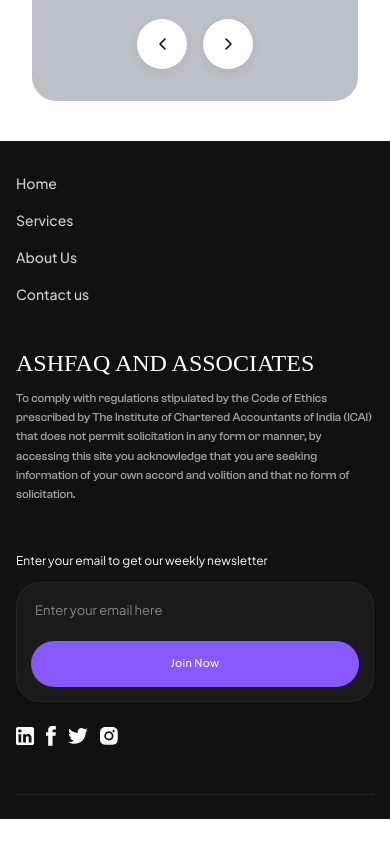
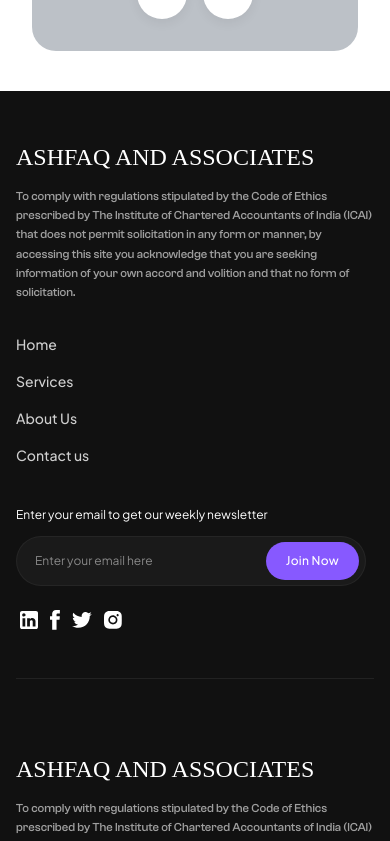
Before and after one commit to hameed786786/ashfaq_auditing, a Next.js app: page / in a window 390 px wide. Shown: the part 6160-7001 px from the top of the page. Before the commit the page ends 6979 px from the top, so only its background shows below. Built offline with nearby package versions, Linux system fonts and the light colour scheme.

Commit message:
mobile responsive

```diff
--- a/app/page.tsx
+++ b/app/page.tsx
@@ -18,6 +18,7 @@
       <ContactSection />
       <TestimonialSection />
       <Footer />
+      <Footer />
     </main>
   );
 }
--- a/components/section/footer-section.tsx
+++ b/components/section/footer-section.tsx
@@ -8,10 +8,33 @@
     <footer className="w-full bg-[#111111] text-white pt-8 md:pt-12 lg:pt-16 pb-6 md:pb-7 lg:pb-8 px-4 sm:px-4 md:px-5 lg:px-[100px] overflow-hidden">
       <div className="max-w-[1440px] mx-auto">
 
-        {/* Top Navigation Row */}
+        {/* Main Outer Flex Container for Mobile Layout Reordering */}
+        <div className="flex flex-col md:block">
+
+          {/* Company Info Block: Jumps to absolute top (order-1) on mobile view */}
+          <div className="order-1 md:hidden w-full mt-4 mb-8">
+            <h2
+              className="text-[24px] sm:text-[28px] font-medium mb-3"
+              style={{ fontFamily: "Times New Roman, serif" }}
+            >
+              ASHFAQ AND ASSOCIATES
+            </h2>
+            <p
+              className="text-[#FFFFFF99] text-[12px] sm:text-[14px] leading-[160%] font-medium"
+              style={{ fontFamily: "var(--font-clash-grotesk-medium), sans-serif" }}
+            >
+              To comply with regulations stipulated by the Code of Ethics prescribed
+              by The Institute of Chartered Accountants of India (ICAI) that does not
+              permit solicitation in any form or manner, by accessing this site you
+              acknowledge that you are seeking information of your own accord and
+              volition and that no form of solicitation.
+            </p>
+          </div>
+
+          {/* Navigation Links Row: Positioned as second (order-2) on mobile view */}
           <div
             style={{ fontFamily: "var(--font-plus-jakarta-sans), sans-serif" }}
-          className="ml-0 md:ml-3 lg:ml-[40px] flex flex-col lg:flex-row lg:flex-wrap items-start lg:items-center gap-4 sm:gap-6 md:gap-8 lg:gap-12 mb-6 sm:mb-8 md:mb-12 lg:mb-16 text-[14px] sm:text-[16px] md:text-[18px] lg:text-[20px] text-[#FFFFFFCC] font-medium"
+            className="order-2 ml-0 md:ml-3 lg:ml-[40px] flex flex-col lg:flex-row lg:flex-wrap items-start lg:items-center gap-4 sm:gap-6 md:gap-8 lg:gap-12 mb-8 md:mb-12 lg:mb-16 text-[14px] sm:text-[16px] md:text-[18px] lg:text-[20px] text-[#FFFFFFCC] font-medium"
           >
             <Link href="/" className="hover:text-white transition-colors">
               Home
@@ -27,19 +50,19 @@
             </Link>
           </div>
 
-        {/* Main Footer Content Grid */}
-        <div className="grid grid-cols-1 md:grid-cols-2 gap-6 sm:gap-8 md:gap-10 lg:gap-16 justify-between">
+          {/* Bottom Row Blocks Container */}
+          <div className="order-3 grid grid-cols-1 md:grid-cols-2 gap-6 sm:gap-8 md:gap-10 lg:gap-16 justify-between">
 
-          {/* Left Column - Company Info */}
-          <div className="order-1 lg:order-1 w-full lg:w-[502px] mt-4 lg:mt-0">
+            {/* Desktop-Only Instance of Company Info (Keeps desktop grid structure 100% accurate) */}
+            <div className="hidden md:block w-full lg:w-[502px] mt-4 lg:mt-0">
               <h2
-              className="text-[24px] sm:text-[28px] md:text-[32px] lg:text-[40px] mb-2 sm:mb-3 md:mb-4 lg:mb-6"
+                className="text-[32px] lg:text-[40px] md:mb-4 lg:mb-6"
                 style={{ fontFamily: "Times New Roman, serif" }}
               >
                 ASHFAQ AND ASSOCIATES
               </h2>
               <p
-              className="text-[#FFFFFF99] text-[12px] sm:text-[14px] md:text-[15px] lg:text-[16px] leading-[160%] sm:leading-[166%] font-medium"
+                className="text-[#FFFFFF99] md:text-[15px] lg:text-[16px] leading-[160%] sm:leading-[166%] font-medium"
                 style={{ fontFamily: "var(--font-clash-grotesk-medium), sans-serif" }}
               >
                 To comply with regulations stipulated by the Code of Ethics prescribed
@@ -51,26 +74,26 @@
             </div>
 
             {/* Right Column - Newsletter & Socials */}
-          <div className="order-2 lg:order-2 flex flex-col items-start lg:items-end w-full lg:w-auto mt-6 lg:mt-0">
+            <div className="flex flex-col items-start lg:items-end w-full lg:w-auto mt-2 md:mt-0">
               <div className="w-full lg:w-[450px]">
                 <p className="text-[12px] sm:text-[13px] md:text-[15px] text-white mb-3 sm:mb-4 lg:mb-5">
                   Enter your email to get our weekly newsletter
                 </p>
 
-              {/* Newsletter Input */}
-              <div className="relative flex flex-col lg:flex-row items-stretch lg:items-center w-full h-auto lg:h-[60px] bg-[#1A1A1A] lg:bg-[#222222] rounded-[24px] lg:rounded-full p-3.5 lg:p-1.5 border border-white/5 gap-3 lg:gap-0">
+                {/* Newsletter Input: Adjusted elements for perfect alignment and padding spacing inside the pill */}
+                <div className="relative flex flex-row items-center w-[350px] lg:w-[450px] h-[50px] sm:h-[58px] lg:h-[60px] bg-[#1A1A1A] lg:bg-[#222222] rounded-full p-1.5 border border-white/5 gap-2">
                   <input
                     type="email"
                     placeholder="Enter your email here"
-                  className="w-full lg:flex-1 h-auto lg:h-full bg-transparent pt-1 pb-2 lg:py-0 px-1 lg:px-6 text-white text-[13px] md:text-[15px] outline-none placeholder:text-[#888888]"
+                    className="w-full flex-1 bg-transparent py-0 px-3 sm:px-4 lg:px-6 text-white text-[12px] sm:text-[13px] md:text-[15px] outline-none placeholder:text-[#888888]"
                   />
-                <button className="h-[46px] sm:h-[45px] w-full lg:w-auto px-6 sm:px-8 bg-[#8759FF] hover:bg-[#7a4de6] text-white text-[11px] sm:text-[13px] md:text-[15px] font-medium rounded-full transition-colors whitespace-nowrap flex-shrink-0 flex items-center justify-center tracking-wide">
+                  <button className="h-[38px] sm:h-[46px] lg:h-full px-5 sm:px-6 md:px-8 bg-[#8759FF] hover:bg-[#7a4de6] text-white text-[12px] sm:text-[13px] md:text-[15px] font-medium rounded-full transition-colors whitespace-nowrap flex-shrink-0 flex items-center justify-center tracking-wide">
                     Join Now
                   </button>
                 </div>
 
-              {/* Social Icons (Fixed: Rendered cleanly as a single row with no text labels on mobile) */}
-              <div className="flex items-center gap-3 sm:gap-4 md:gap-6 lg:gap-8 mt-6 sm:mt-8 md:mt-10 lg:mt-12 lg:ml-2">
+                {/* Social Icons */}
+                <div className="flex items-center gap-3 sm:gap-4 md:gap-6 lg:gap-8 mt-6 sm:mt-8 md:mt-10 lg:mt-12 lg:ml-2 ml-1">
                   <Link href="#" className="hover:opacity-80 transition-opacity">
                     <Image
                       src="/assets/linkedin.svg"
@@ -113,6 +136,7 @@
             </div>
 
           </div>
+        </div>
 
         {/* Bottom Divider */}
         <div className="w-full h-px bg-[#222222] mt-12 lg:mt-20"></div>
--- a/components/section/process-section.tsx
+++ b/components/section/process-section.tsx
@@ -126,7 +126,7 @@
               alt="Calendar"
               width={312}
               height={312}
-              className="relative z-10 w-[105px] sm:w-[125px] md:w-[145px] lg:w-[312px] h-[105px] sm:h-[125px] md:h-[145px] lg:h-[312px] object-contain"
+              className="relative z-10 w-[215px] sm:w-[125px] md:w-[145px] lg:w-[312px] h-[105px] sm:h-[125px] md:h-[145px] lg:h-[312px] object-contain"
             />
 
             <div className="relative z-20 w-[150px] sm:w-[180px] md:w-[220px] lg:w-[532px] h-[64px] sm:h-[72px] md:h-[90px] lg:h-[138px] border border-[#D9D9D9] flex items-center justify-center bg-white gap-2 lg:gap-3 mt-0 lg:mt-[-25px]">
@@ -160,7 +160,7 @@
               alt="Paperclip"
               width={312}
               height={312}
-              className="relative z-10 w-[105px] sm:w-[125px] md:w-[145px] lg:w-[312px] h-[105px] sm:h-[125px] md:h-[145px] lg:h-[312px] object-contain"
+              className="relative z-10 w-[215px] sm:w-[125px] md:w-[145px] lg:w-[312px] h-[105px] sm:h-[125px] md:h-[145px] lg:h-[312px] object-contain"
             />
 
             <div className="relative z-20 w-[150px] sm:w-[180px] md:w-[220px] lg:w-[532px] h-[64px] sm:h-[72px] md:h-[90px] lg:h-[138px] border border-[#D9D9D9] flex items-center justify-center bg-white gap-2 lg:gap-3 mt-0 lg:mt-[-25px]">
@@ -279,7 +279,7 @@
               alt="Folder"
               width={312}
               height={312}
-              className="relative z-10 w-[155px] sm:w-[125px] md:w-[145px] lg:w-[312px] h-[155px] sm:h-[125px] md:h-[145px] lg:h-[312px] object-contain"
+              className="relative z-10 w-[215px] sm:w-[125px] md:w-[145px] lg:w-[312px] h-[105px] sm:h-[125px] md:h-[145px] lg:h-[312px] object-contain"
             />
 
             <div className="relative z-20 w-[150px] sm:w-[180px] md:w-[220px] lg:w-[532px] h-[64px] sm:h-[72px] md:h-[90px] lg:h-[138px] border border-[#D9D9D9] flex items-center justify-center bg-white gap-2 lg:gap-3 mt-0 lg:mt-[-25px]">
```
Lines whose indentation alone changed are shown as unchanged.
